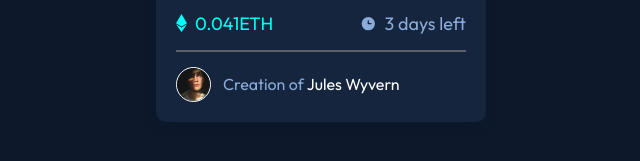
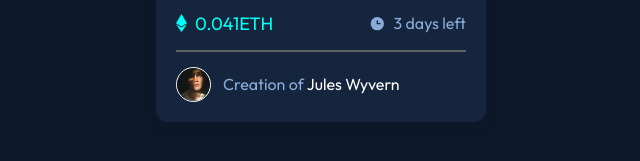
Before and after one commit to michaeljohnson-mj/frontend-mentor-nft-preview-card, a plain HTML site: page index.html in a window 1280 px wide. Shown: the part 555-716 px from the top of the page, 319-959 px from the left. Drawn offline with Linux system fonts and the light colour scheme.

Commit message:
CSS Corrections.

```diff
--- a/css/style.css
+++ b/css/style.css
@@ -37,7 +37,7 @@ main {
 .card {
   width: 330px;
   padding: 20px;
-  border-radius: 10px;
+  border-radius: 12px;
   background: var(--secondary-dark-blue);
   box-shadow: 0 4px 8px 0 var(--primary-dark-blue);
 }
@@ -126,6 +126,7 @@ p {
   display: flex;
   align-items: center;
   justify-content: center;
+  font-size: 16px;
 }
 
 .underline {
```
